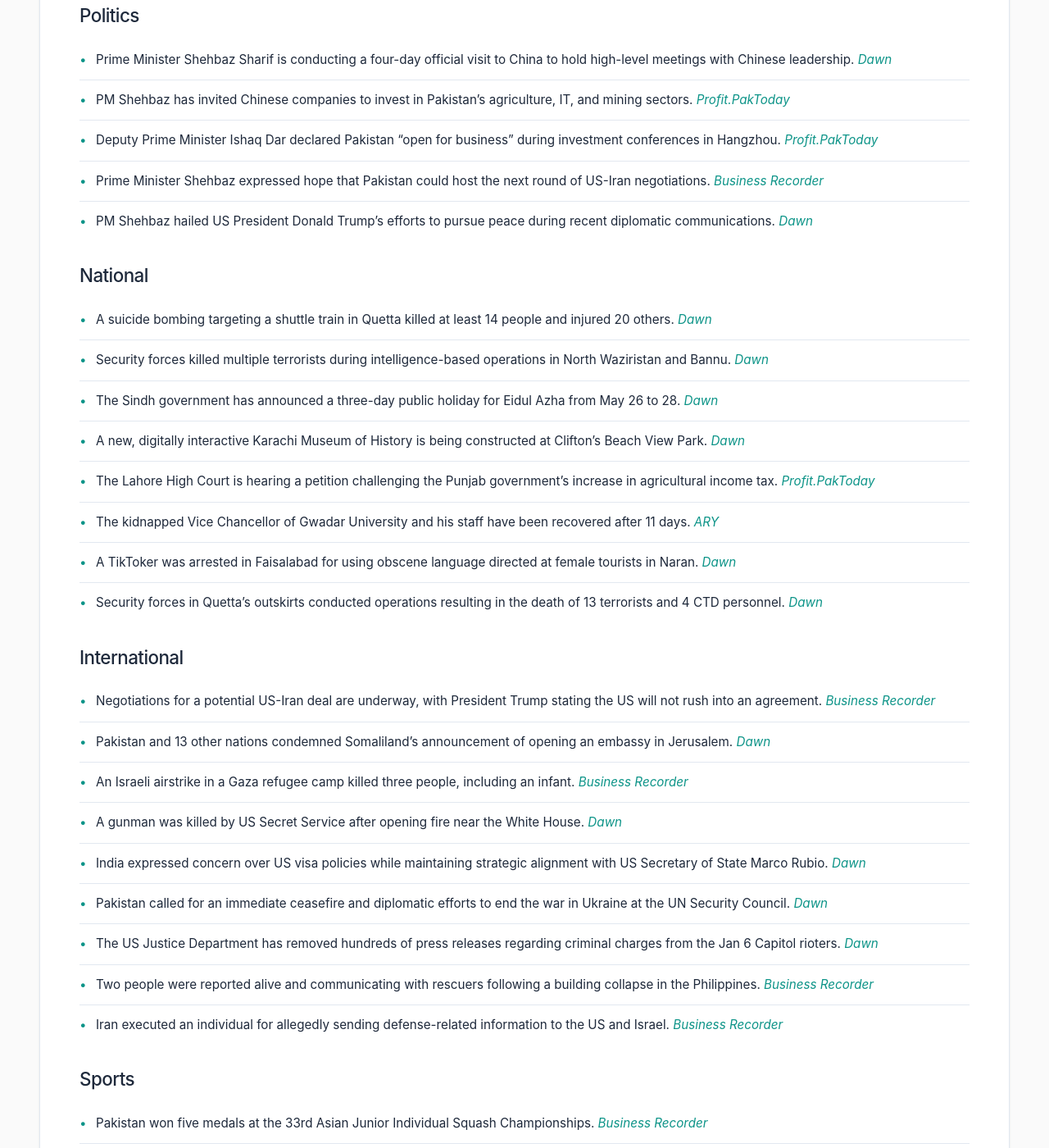
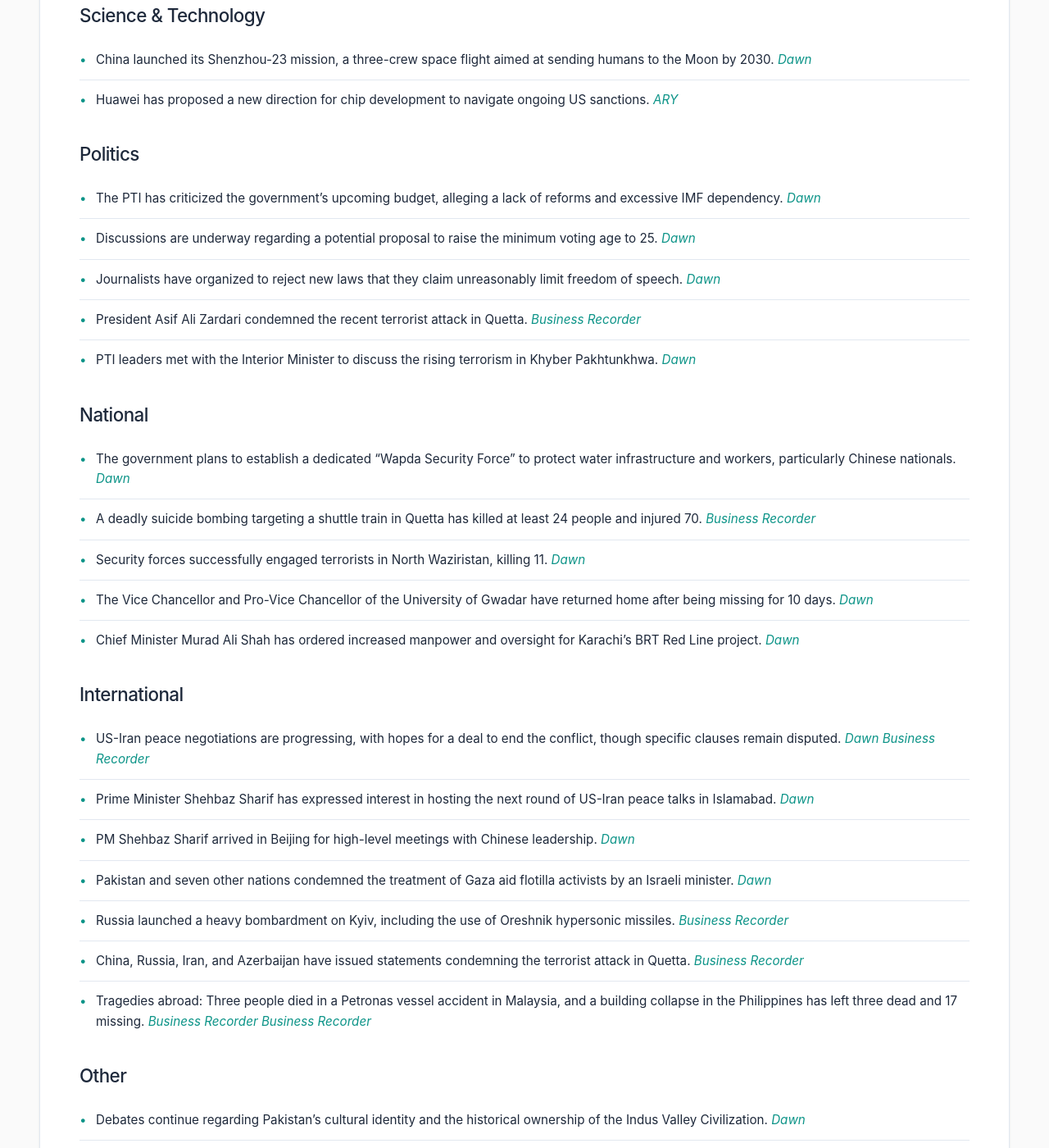
Before and after one commit to zsubzwary/news, a Jekyll site: the page built from en/index.md, in a window 1280 px wide and 1400 px high, scrolled down 970 px. Shown: the whole window at 82% size. Built offline with Jekyll 4.4.1, drawn with Linux system fonts in a browser that asks for light colours; some web fonts are replaced; comment, search, counter and statistics services are not loaded; some of the changed text lies outside the part shown.

Commit message:
DateTime; 2026-05-25T04:04:21.616Z

```diff
--- a/en/index.md
+++ b/en/index.md
@@ -4,59 +4,49 @@ title: Pakistan News Briefing
 lang: en
 ---
 
-Published at: 24-May-2026 21:05PKT
+Published at: 25-May-2026 09:04PKT
 
-Time to read: 5 mins
+Time to read: 4 mins
 
 ### Economy
-- Demand for cooling appliances like refrigerators and deep freezers has surged ahead of Eidul Azha. *[Dawn](https://www.dawn.com/news/2002664/cooling-appliances-demand-surges-ahead-of-eidul-azha)*
-- Pakistan and China have signed a strategic cooperation agreement to expand the mining, processing, and global export of Pakistan’s rock salt reserves. *[Business Recorder](https://www.brecorder.com/news/40422614/sifc-backed-pak-china-agreement-aims-to-boost-rock-salt-exports)*
-- Bangladesh has invited international bids for oil and gas exploration to address a growing fuel crisis. *[Business Recorder](https://www.brecorder.com/news/40422616/bangladesh-invites-bids-for-oil-and-gas-exploration)*
-- The government has increased the prices of kerosene oil, light diesel, and aviation fuel. *[Profit.PakToday](https://profit.pakistantoday.com.pk/2026/05/24/kerosene-light-diesel-prices-increased-in-latest-fuel-revision/)*
-- Petrol pump owners in Pakistan have urged the government to scrap the weekly petroleum pricing mechanism to ensure financial stability. *[Profit.PakToday](https://profit.pakistantoday.com.pk/2026/05/23/fuel-dealers-ask-govt-to-scrap-weekly-price-mechanism/)*
-- Nissan's subsidiary JATCO has scrapped plans to manufacture electric vehicle powertrains in the UK due to sluggish demand. *[Business Recorder](https://www.brecorder.com/news/40422605/nissan-unit-scraps-plan-to-make-ev-powertrains-in-uk-nikkei-says)*
-- Cattle markets in Lahore report weakened buying activity due to record-high prices and intense heat. *[Profit.PakToday](https://profit.pakistantoday.com.pk/2026/05/24/eid-buying-frenzy-fizzles-in-lahore-cattle-markets-as-prices-hit-record-highs/)*
-- Customs authorities have initiated a revision of import valuation benchmarks for ceramic and porcelain sanitary wares. *[Profit.PakToday](https://profit.pakistantoday.com.pk/2026/05/24/customs-moves-to-update-import-valuation-for-ceramic-sanitary-ware/)*
-- Initial sales for Lucky Motors' new Aion UT hatchback have been slower than expected despite aggressive pricing. *[Profit.PakToday](https://profit.pakistantoday.com.pk/2026/05/23/lucky-motors-rs-6-39m-aion-ut-was-supposed-to-sell-fast-here-is-why-it-isnt/)*
+- Pakistan is seeing unprecedented cotton imports from the US and Brazil due to a shortage in local stocks. *[Dawn](https://www.dawn.com/news/2002839/pakistan-importing-cotton-from-us-brazil-even-before-local-ginning-season)*
+- Global markets respond to Middle East peace prospects: stocks rise while oil and the US dollar slip. *[Business Recorder](https://www.brecorder.com/news/40422715/stocks-rise-sharply-oil-and-dollar-slip-on-middle-east-peace-hopes)*
+- Gold prices have risen as investors weigh the impact of a potential US-Iran peace deal. *[Business Recorder](https://www.brecorder.com/news/40422710/gold-rises-on-weaker-dollar-as-investor-weigh-us-iran-peace-deal-prospects)*
+- Gwadar Port reached a major milestone by successfully handling a 53,000MT deep-draft cargo vessel. *[Business Recorder](https://www.brecorder.com/news/40422682/gwadar-port-achieves-major-milestone-with-handling-of-53000mt-vessel)*
+- Corporate growth: Honda Atlas Cars reported a 57% increase in annual sales, and Pakistan Oxygen's profits more than doubled. *[Profit.PakToday](https://profit.pakistantoday.com.pk/2026/05/25/hondas-car-sales-up-57-in-pakistan-in-2026/)* *[Profit.PakToday](https://profit.pakistantoday.com.pk/2026/05/25/pakistan-oxygens-profits-more-than-double-as-new-plant-starts-to-breathe/)*
+- Digital payments are set to expand as Karandaaz and Tapsys partner to onboard 10,000 merchants. *[Business Recorder](https://www.brecorder.com/news/40422683/10000-merchants-karandaaz-tapsys-partner-to-expand-digital-payments)*
+- The government plans to liberalize the regulatory framework for importing genetically modified organisms (GMOs). *[Business Recorder](https://www.brecorder.com/news/40422679/gmos-imports-govt-to-liberalise-regulatory-framework)*
+- NEPRA has approved a Rs 2.818 billion investment plan for the Hazara Electric Supply Company (HAZECO) for FY26. *[Business Recorder](https://www.brecorder.com/news/40422689/nepra-approves-rs2818bn-dip-for-hazeco-for-fy26)*
+- Economic trends: Rising demand for larger animals and online qurbani options ahead of Eid; the impact of UAE flight cuts on Pakistani stores; and the need for better banking recovery systems. *[Dawn](https://www.dawn.com/news/2002874/eid-data-under-lock-and-key)* *[Profit.PakToday](https://profit.pakistantoday.com.pk/2026/05/25/how-the-uae-flight-cut-off-will-show-up-on-pakistani-store-shelves/)* *[Profit.PakToday](https://profit.pakistantoday.com.pk/2026/05/25/do-lenders-get-the-short-end-of-the-stick-in-pakistan/)*
+
+### Science & Technology
+- China launched its Shenzhou-23 mission, a three-crew space flight aimed at sending humans to the Moon by 2030. *[Dawn](https://www.dawn.com/news/2002786/china-launches-three-crew-space-flight-as-part-of-moon-ambitions)*
+- Huawei has proposed a new direction for chip development to navigate ongoing US sanctions. *[ARY](https://arynews.tv/huawei-proposes-new-path-for-chip-development-us-sanctions)*
 
 ### Politics
-- Prime Minister Shehbaz Sharif is conducting a four-day official visit to China to hold high-level meetings with Chinese leadership. *[Dawn](https://www.dawn.com/news/2002753/pm-shehbaz-lands-in-beijing-will-hold-high-level-meetings-with-chinese-leadership)*
-- PM Shehbaz has invited Chinese companies to invest in Pakistan’s agriculture, IT, and mining sectors. *[Profit.PakToday](https://profit.pakistantoday.com.pk/2026/05/24/shehbaz-invites-chinese-firms-to-invest-in-pakistans-farms-sezs-and-mining-sector/)*
-- Deputy Prime Minister Ishaq Dar declared Pakistan "open for business" during investment conferences in Hangzhou. *[Profit.PakToday](https://profit.pakistantoday.com.pk/2026/05/24/dar-declares-pakistan-open-for-business-as-islamabad-deepens-economic-push-with-china/)*
-- Prime Minister Shehbaz expressed hope that Pakistan could host the next round of US-Iran negotiations. *[Business Recorder](https://www.brecorder.com/news/40422611/pakistan-hopes-to-host-next-round-of-us-iran-talks-soon-pm-shehbaz)*
-- PM Shehbaz hailed US President Donald Trump's efforts to pursue peace during recent diplomatic communications. *[Dawn](https://www.dawn.com/news/2002720/pm-shehbaz-hails-trumps-extraordinary-efforts-to-pursue-peace-after-phone-call-with-cdf-leaders-of-other-countries)*
+- The PTI has criticized the government's upcoming budget, alleging a lack of reforms and excessive IMF dependency. *[Dawn](https://www.dawn.com/news/2002894/pti-slams-govts-fifth-budget-sans-reforms)*
+- Discussions are underway regarding a potential proposal to raise the minimum voting age to 25. *[Dawn](https://www.dawn.com/news/2002912/stealing-the-future)*
+- Journalists have organized to reject new laws that they claim unreasonably limit freedom of speech. *[Dawn](https://www.dawn.com/news/2002906/in-chains)*
+- President Asif Ali Zardari condemned the recent terrorist attack in Quetta. *[Business Recorder](https://www.brecorder.com/news/40422685/president-condemns-quetta-terrorist-attack)*
+- PTI leaders met with the Interior Minister to discuss the rising terrorism in Khyber Pakhtunkhwa. *[Dawn](https://www.dawn.com/news/2002796/pti-confirms-barrister-gohar-sohail-afridis-meeting-with-naqvi-says-discussion-focused-on-terrorism-in-kp)*
 
 ### National
-- A suicide bombing targeting a shuttle train in Quetta killed at least 14 people and injured 20 others. *[Dawn](https://www.dawn.com/news/2002744/at-least-14-killed-20-injured-in-suicide-bombing-targeting-shuttle-train-in-quetta-balochistan-govt)*
-- Security forces killed multiple terrorists during intelligence-based operations in North Waziristan and Bannu. *[Dawn](https://www.dawn.com/news/2002766/security-forces-kill-11-terrorists-in-kps-north-waziristan-ispr)*
-- The Sindh government has announced a three-day public holiday for Eidul Azha from May 26 to 28. *[Dawn](https://www.dawn.com/news/2002761/sindh-govt-now-declares-3-day-eidul-azha-holiday-announces-wfh-on-may-29)*
-- A new, digitally interactive Karachi Museum of History is being constructed at Clifton’s Beach View Park. *[Dawn](https://www.dawn.com/news/2002626/karachi-museum-of-history-to-be-built-by-the-seaside)*
-- The Lahore High Court is hearing a petition challenging the Punjab government's increase in agricultural income tax. *[Profit.PakToday](https://profit.pakistantoday.com.pk/2026/05/24/punjab-agri-tax-hike-challenged-in-lhc-over-alleged-violation-of-law-and-assembly-role/)*
-- The kidnapped Vice Chancellor of Gwadar University and his staff have been recovered after 11 days. *[ARY](https://arynews.tv/kidnapped-vc-gwadar-university-recovered-along-with-other-staff-after-11-days)*
-- A TikToker was arrested in Faisalabad for using obscene language directed at female tourists in Naran. *[Dawn](https://www.dawn.com/news/2002608/tiktoker-held-in-faisalabad-for-using-obscene-language-for-female-tourists-in-naran)*
-- Security forces in Quetta's outskirts conducted operations resulting in the death of 13 terrorists and 4 CTD personnel. *[Dawn](https://www.dawn.com/news/2002658/four-ctd-men-martyred-in-operation-near-quetta)*
+- The government plans to establish a dedicated "Wapda Security Force" to protect water infrastructure and workers, particularly Chinese nationals. *[Dawn](https://www.dawn.com/news/2002882/govt-plans-wapda-security-force-for-water-projects)*
+- A deadly suicide bombing targeting a shuttle train in Quetta has killed at least 24 people and injured 70. *[Business Recorder](https://www.brecorder.com/news/40422709/at-least-24-martyred-in-quetta-train-blast)*
+- Security forces successfully engaged terrorists in North Waziristan, killing 11. *[Dawn](https://www.dawn.com/news/2002766/security-forces-kill-11-terrorists-in-kps-north-waziristan-ispr)*
+- The Vice Chancellor and Pro-Vice Chancellor of the University of Gwadar have returned home after being missing for 10 days. *[Dawn](https://www.dawn.com/news/2002789/gwadar-university-vc-pro-vice-chancellor-return-home-10-days-after-they-were-reported-missing)*
+- Chief Minister Murad Ali Shah has ordered increased manpower and oversight for Karachi's BRT Red Line project. *[Dawn](https://www.dawn.com/news/2002849/murad-asks-contractors-to-increase-manpower-for-timely-completion-of-karachis-red-line-project)*
 
 ### International
-- Negotiations for a potential US-Iran deal are underway, with President Trump stating the US will not rush into an agreement. *[Business Recorder](https://www.brecorder.com/news/40422621/trump-says-us-will-not-rush-into-a-deal-with-iran)*
-- Pakistan and 13 other nations condemned Somaliland's announcement of opening an embassy in Jerusalem. *[Dawn](https://www.dawn.com/news/2002763/illegal-unacceptable-pakistan-13-other-nations-condemn-somalilands-announcement-of-opening-embassy-in-jerusalem)*
-- An Israeli airstrike in a Gaza refugee camp killed three people, including an infant. *[Business Recorder](https://www.brecorder.com/news/40422613/israeli-fire-kills-parents-and-their-infant-in-gaza-medics-say)*
-- A gunman was killed by US Secret Service after opening fire near the White House. *[Dawn](https://www.dawn.com/news/2002729/gunman-killed-by-us-secret-service-after-opening-fire-near-white-house)*
-- India expressed concern over US visa policies while maintaining strategic alignment with US Secretary of State Marco Rubio. *[Dawn](https://www.dawn.com/news/2002768/india-voices-concern-on-us-visas-but-sees-alignment-with-rubio)*
-- Pakistan called for an immediate ceasefire and diplomatic efforts to end the war in Ukraine at the UN Security Council. *[Dawn](https://www.dawn.com/news/2002643/civilians-must-not-be-attacked-anywhere-pakistan-tells-unsc)*
-- The US Justice Department has removed hundreds of press releases regarding criminal charges from the Jan 6 Capitol rioters. *[Dawn](https://www.dawn.com/news/2002645/records-of-charges-against-us-capitol-rioters-removed)*
-- Two people were reported alive and communicating with rescuers following a building collapse in the Philippines. *[Business Recorder](https://www.brecorder.com/news/40422610/two-trapped-people-alive-after-philippines-building-collapse-rescue-continues)*
-- Iran executed an individual for allegedly sending defense-related information to the US and Israel. *[Business Recorder](https://www.brecorder.com/news/40422604/iran-executes-person-for-sending-information-to-us-israel-during-war-judiciary-says)*
-
-### Sports
-- Pakistan won five medals at the 33rd Asian Junior Individual Squash Championships. *[Business Recorder](https://www.brecorder.com/news/40422618/pakistan-wins-five-medals-in-asian-junior-squash-championships)*
-- Harry Kane scored a hat-trick to lead Bayern Munich to a German Cup victory and a domestic double. *[Business Recorder](https://www.brecorder.com/news/40422602/kane-hat-trick-hands-bayern-german-cup-victory-and-domestic-double)*
-- Shreyas Iyer's maiden IPL century helped Punjab Kings secure a victory over Lucknow Super Giants. *[Business Recorder](https://www.brecorder.com/news/40422603/punjabs-haddin-delighted-as-captain-iyer-makes-the-difference-in-key-win-over-lucknow)*
-- Pep Guardiola stated that his successor at Manchester City should not be a "copy and paste" of himself. *[Business Recorder](https://www.brecorder.com/news/40422608/guardiola-says-man-city-successor-cannot-be-copy-and-paste)*
-- Iran's football federation has moved the national team's World Cup training camp to Tijuana, Mexico. *[Business Recorder](https://www.brecorder.com/news/40422607/iran-to-base-world-cup-camp-in-mexico-after-switch-from-arizona)*
-
-### Health
-- At least 16 people have died from heatstroke in southern India as intense heatwaves grip the region. *[Dawn](https://www.dawn.com/news/2002757/heatstroke-kills-16-in-southern-india-as-temperatures-climb)*
+- US-Iran peace negotiations are progressing, with hopes for a deal to end the conflict, though specific clauses remain disputed. *[Dawn](https://www.dawn.com/news/2002888/final-paperwork-eludes-iran-us)* *[Business Recorder](https://www.brecorder.com/news/40422686/iran-and-us-closing-in-on-deal-to-end-war)*
+- Prime Minister Shehbaz Sharif has expressed interest in hosting the next round of US-Iran peace talks in Islamabad. *[Dawn](https://www.dawn.com/news/2002887/pm-hopes-to-host-islamabad-talks-20-very-soon)*
+- PM Shehbaz Sharif arrived in Beijing for high-level meetings with Chinese leadership. *[Dawn](https://www.dawn.com/news/2002753/pm-shehbaz-lands-in-beijing-will-hold-high-level-meetings-with-chinese-leadership)*
+- Pakistan and seven other nations condemned the treatment of Gaza aid flotilla activists by an Israeli minister. *[Dawn](https://www.dawn.com/news/2002805/pakistan-7-other-nations-condemn-israeli-ministers-appalling-actions-against-gaza-flotilla-activists)*
+- Russia launched a heavy bombardment on Kyiv, including the use of Oreshnik hypersonic missiles. *[Business Recorder](https://www.brecorder.com/news/40422680/russia-hits-ukraine-with-oreshnik-missile)*
+- China, Russia, Iran, and Azerbaijan have issued statements condemning the terrorist attack in Quetta. *[Business Recorder](https://www.brecorder.com/news/40422684/china-russia-iran-condemn-quetta-attack)*
+- Tragedies abroad: Three people died in a Petronas vessel accident in Malaysia, and a building collapse in the Philippines has left three dead and 17 missing. *[Business Recorder](https://www.brecorder.com/news/40422717/three-people-killed-one-injured-in-accident-at-petronas-floating-vessel-off-malaysia)* *[Business Recorder](https://www.brecorder.com/news/40422716/death-toll-rises-to-three-with-17-still-missing-after-philippine-building-collapse)*
 
 ### Other
-- Romanian director Cristian Mungiu won the Palme d’Or at the Cannes Film Festival for his film "Fjord." *[Business Recorder](https://www.brecorder.com/news/40422609/fjord-by-romanias-cristian-mungiu-wins-cannes-top-prize)*
-- Various updates in the entertainment sector including news on David Dhawan and Sanam Saeed. *[ARY](https://arynews.tv/david-dhawan-becomes-emotional-at-varuns-film-event)*
+- Debates continue regarding Pakistan's cultural identity and the historical ownership of the Indus Valley Civilization. *[Dawn](https://www.dawn.com/news/2002911/5000-years-of-pakistan)*
+- Experts highlight that water security has become an existential imperative for Pakistan. *[Profit.PakToday](https://profit.pakistantoday.com.pk/2026/05/25/water-is-an-existential-imperative-for-pakistan/)*
+- Entertainment updates: Kate Mansi exits 'General Hospital'; various lists of recommended Hollywood movies (Action, Comedy, Romantic, etc.). *[ARY](https://arynews.tv/kate-mansi-exits-general-hospital-after-3-years-as-kristina-corinthos-davis)* *[ARY](https://arynews.tv/hollywood-action-movies-top)*
```
